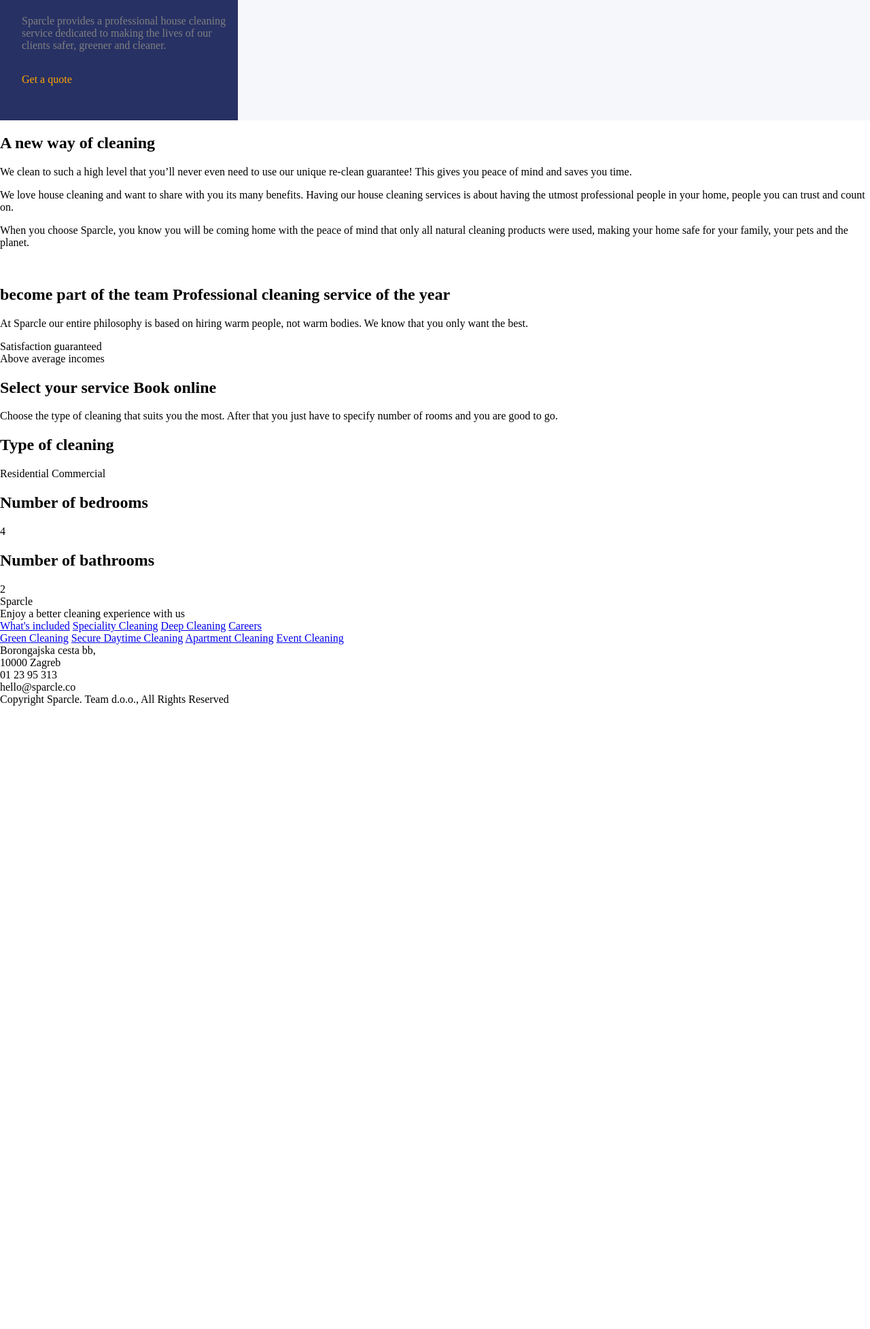
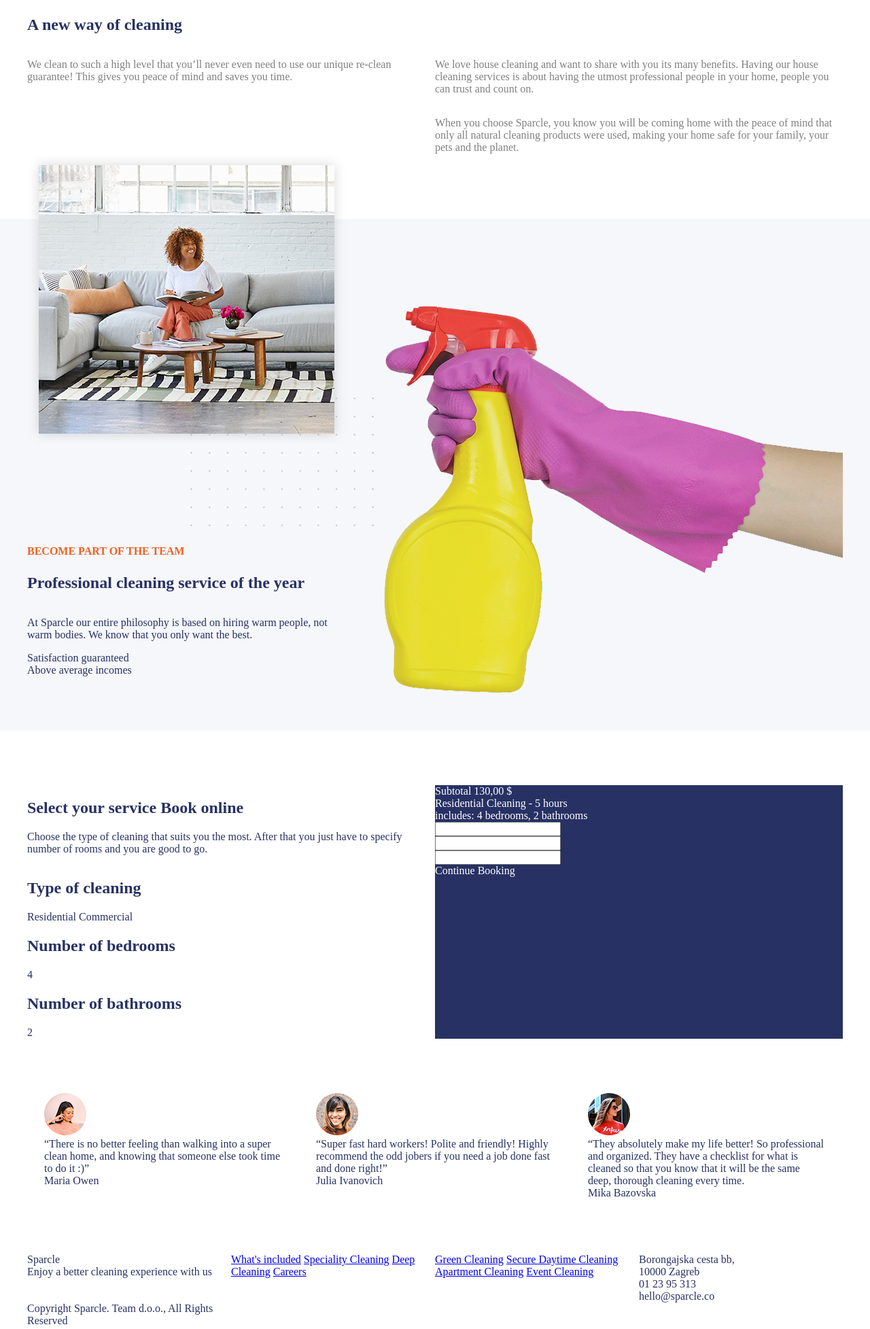
Before and after one commit to MaksNekrut/sparcle, a website: page index.html in a window 1280 px wide. Shown: the part 1523-3478 px from the top of the page at 68% size. Before the commit the page ends 2561 px from the top, so only its background shows below. Drawn offline with Linux system fonts and the light colour scheme; a web font is replaced by a local one.

Commit message:
section fix

```diff
--- a/index.html
+++ b/index.html
@@ -67,17 +67,20 @@
     </section>
 
     <section class="info">
+        <div class="info__container">
             <h2 class="info__title">A new way of cleaning</h2>
-        <p class="info__text">We clean to such a high level that you’ll never even need to use our unique re-clean guarantee! This gives you peace of mind and saves you time.</p>
-        <p class="info__text">We love house cleaning and want to share with you its many benefits. Having our house cleaning services is about having the utmost professional people in your home, people you can trust and count on.
+            <p class="info__text--left">We clean to such a high level that you’ll never even need to use our unique re-clean guarantee! This gives you peace of mind and saves you time.</p>
+            <p class="info__text--right">We love house cleaning and want to share with you its many benefits. Having our house cleaning services is about having the utmost professional people in your home, people you can trust and count on.
             </p>
-        <p class="info__text"> When you choose Sparcle, you know you will be coming home with the peace of mind that only all natural cleaning products were used, making your home safe for your family, your pets and the planet.</p>
+            <p class="info__text--bottom"> When you choose Sparcle, you know you will be coming home with the peace of mind that only all natural cleaning products were used, making your home safe for your family, your pets and the planet.</p>
+        </div>
     </section>
 
     <section class="cleaning">
         <div class="cleaning__container">
-            <img src="" alt="" class="cleaning__image_main">
-            <img src="" alt="" class="cleaning__image_right">
+            <img src="img/image.png" alt="img" class="cleaning__image--main">
+            <img src="img/dots.png" alt="img" class="cleaning__image--center">
+            <img src="img/color.png" alt="img" class="cleaning__image--right">
             <h2 class="cleaning__title">
                 <span>become part of the team</span>
                 Professional cleaning service
@@ -86,8 +89,8 @@
             <p class="cleaning__info">
                 At Sparcle our entire philosophy is based on hiring warm people, not warm bodies. We know that you only want the best.
             </p>
-            <div class="cleaning__point">Satisfaction guaranteed</div>
-            <div class="cleaning__point">Above average incomes</div>
+            <div class="cleaning__point--first">Satisfaction guaranteed</div>
+            <div class="cleaning__point--second">Above average incomes</div>
         </div>
     </section>
 
@@ -117,54 +120,59 @@
                     <div>2</div>
                 </div>
             </div>
-            <div class="price">
-                <div></div>
-                <div></div>
-                <div></div>
-                <div></div>
-                <div></div>
-                <div></div>
+            <div class="select__price">
+                <div>Subtotal 130,00 $</div>
+                <div>Residential Cleaning - 5 hours</div>
+                <div>includes: 4 bedrooms, 2 bathrooms</div>
+                <div><input type="text"></div>
+                <div><input type="text"></div>
+                <div><input type="text"></div>
+                <div>Continue Booking</div>
             </div>
         </div>
     </section>
 
     <section class="customers">
-        <div class="customers-card">
-            <div class="customers-card__logo"></div>
-            <div class="customers-card__text"></div>
-            <div class="customers-card__author"></div>
+        <div class="customers__container">
+            <div class="customers-card customers__item">
+                <div class="customers-card__logo"><img src="img/photo1.png" alt="img"></div>
+                <div class="customers-card__text">“There is no better feeling than walking into a super clean home, and knowing that someone else took time to do it :)”</div>
+                <div class="customers-card__author">Maria Owen</div>
             </div>
-        <div class="customers-card">
-                <div class="customers-card__logo"></div>
-                <div class="customers-card__text"></div>
-                <div class="customers-card__author"></div>
+            <div class="customers-card customers__item">
+                    <div class="customers-card__logo"><img src="img/photo2.png" alt="img"></div>
+                    <div class="customers-card__text">“Super fast hard workers! Polite and friendly! Highly recommend the odd jobers if you need a job done fast and done right!”</div>
+                    <div class="customers-card__author"> Julia Ivanovich</div>
             </div>
-        <div class="customers-card">
-                <div class="customers-card__logo"></div>
-                <div class="customers-card__text"></div>
-                <div class="customers-card__author"></div>
+            <div class="customers-card customers__item">
+                    <div class="customers-card__logo"><img src="img/photo3.png" alt="img"></div>
+                    <div class="customers-card__text">“They absolutely make my life better! So professional and organized. They have a checklist for what is cleaned so that you know that it will be the same deep, thorough cleaning every time. </div>
+                    <div class="customers-card__author">Mika Bazovska</div>
+            </div>
         </div>
     </section>
 
     <footer class="footer">
-        <div class="sparcle">
+        <div class="footer__container">
+
+            <div class="sparcle footer__sparcle">
                 <div class="sparcle__title">Sparcle</div>
                 <div class="sparcle__text">Enjoy a better cleaning experience with us</div>
                 <div class="sparcle__social"></div>
             </div>
-        <div class="house">
+            <div class="house footer__house">
                 <a href="#">What's included</a>
                 <a href="#">Speciality Cleaning</a>
                 <a href="#">Deep Cleaning</a>
                 <a href="#">Careers</a>
             </div>
-        <div class="Commercial">
+            <div class="commercial footer__commercial">
                 <a href="#">Green Cleaning</a>
                 <a href="#">Secure Daytime Cleaning</a>
                 <a href="#">Apartment Cleaning</a>
                 <a href="#">Event Cleaning</a>
             </div>
-        <div class="contact">
+            <div class="contact footer__contact">
                 <div class="contact__info">
                     Borongajska cesta bb,<br>
                     10000 Zagreb<br>
@@ -175,6 +183,7 @@
             <div class="footer__bottom">
                 Copyright Sparcle. Team d.o.o., All Rights Reserved
             </div>
+        </div>
     </footer>
 </body>
 </html>
--- a/sass/_card.scss
+++ b/sass/_card.scss
@@ -1,15 +1,22 @@
 .card {
     background-color: #f6f7fb;
     &__container {
+        display: grid;
+        grid-template-columns: 1fr 1fr;
         width: 1200px;
+        margin: 0 auto;
+        grid-gap: 1.5rem;
     }
     &__house {
+        margin: 3rem auto;
         width: 350px;
         height: 350px;
         background-color: #fff;
+        border-radius: 5px;
+        padding: 0 0.5rem;
     }
     &__house--blue {
-        background-color: #273164;
+        background-color: $color-blue;
         color: white;
     }
     .service {
--- /dev/null
+++ b/sass/_cleaning.scss
@@ -0,0 +1,82 @@
+.cleaning {
+    background-color: #f6f7fb;
+    max-height: fit-content;
+    &__container {
+        width: 1200px;
+        margin: 0 auto;
+        position: relative;
+        display: grid;
+        grid-template-columns: 1fr 1fr;
+        grid-template-rows: repeat(8, auto);
+    }
+    &__container:last-child {
+        margin-bottom: 5rem;
+    }
+    &__title {
+        grid-column: 1 / 2;
+        grid-row: 1 / 2;
+        color: $color-blue;
+        margin-top: 30rem;
+        span {
+            display: block;
+            color: #f45e1f;
+            font-size: 1rem;
+            text-transform: uppercase;
+            margin-bottom: 1.5rem;
+        }
+    }
+    &__info {
+        grid-column: 1 / 2;
+        grid-row: 2 / 3;
+        color: $color-blue;
+        font-weight: 100;
+    }
+    &__point--first {
+        grid-column: 1 / 2;
+        grid-row: 3 / 4;
+        color: $color-blue;
+        position: relative;
+        &::before {
+            content: '';
+            position: absolute;
+            top: 0;
+            left: 0;
+            width: 100%;
+            height: 100%;
+            background: green;
+            -webkit-clip-path: polygon(45% 64%, 84% 14%, 100% 28%, 47% 100%, 0 49%, 15% 32%);
+            clip-path: polygon(45% 64%, 84% 14%, 100% 28%, 47% 100%, 0 49%, 15% 32%);
+            -webkit-transform: scale(0);
+            transform: scale(0);
+            -webkit-transition: transform .3s;
+            transition: transform .3s;
+        }
+    }
+    &__point--second {
+        grid-column: 1 / 2;
+        grid-row: 4 / 5;
+        color: $color-blue;
+        margin-bottom: 5rem;
+    }
+    &__image--right {
+            grid-column: 2 / 3;
+            grid-row: 1 / 5;
+            color: $color-blue;
+    }
+    &__image--main {
+        position: absolute;
+        top: 0;
+        left: 0;
+        margin-top: -6rem;
+        margin-left: 0;
+        padding: 0;
+    }
+    &__image--center {
+        position: absolute;
+        top: 35%;
+        left: 20%;
+    }
+    &__image--right {
+        margin: 8rem 0 0 5rem;
+    }
+}
--- /dev/null
+++ b/sass/_customers.scss
@@ -0,0 +1,14 @@
+.customers {
+    color: $color-blue;
+    &__container {
+        width: 1200px;
+        margin: 5rem auto;
+        display: flex;
+        justify-content: space-around;
+    }
+    &__item {
+        width: 350px;
+        max-height: max-content;
+        background-color: $color-white;
+    }
+}
--- /dev/null
+++ b/sass/_footer.scss
@@ -0,0 +1,30 @@
+.footer {
+    color: $color-blue;
+    &__container {
+        width: 1200px;
+        margin: 3rem auto;
+        display: grid;
+        grid-template-columns: 1fr 1fr 1fr 1fr;
+        grid-template-rows: auto auto;
+    }
+    &__sparcle {
+        grid-column: 1 / 2;
+        grid-row: 1 / 2;
+    }
+    &__house {
+        grid-column: 2 / 3;
+        grid-row: 1 / 2;
+    }
+    &__commercial {
+        grid-column: 3 / 4;
+        grid-row: 1 / 2;
+    }
+    &__contact {
+        grid-column: 4 / 5;
+        grid-row: 1 / 2;
+    }
+    &__bottom {
+        grid-column: 1 / 2;
+        grid-row: 2 / 3;
+    }
+}
--- /dev/null
+++ b/sass/_info.scss
@@ -0,0 +1,29 @@
+.info {
+    background-color: $color-white;
+    color: gray;
+    &__container {
+        width: 1200px;
+        margin: 5rem auto;
+        display: grid;
+        grid-template-columns: 1fr 1fr;
+        grid-template-rows: auto auto auto;
+    }
+    &__title {
+        grid-column: 1 / 2;
+        grid-row: 1 / 2;
+        color: $color-blue;
+    }
+    &__text--left {
+        grid-column: 1 / 2;
+        grid-row: 2 / 3;
+    }
+    &__text--right {
+        grid-column: 2 / 3;
+        grid-row: 2 / 3;
+    }
+    &__text--bottom {
+        grid-column: 2 / 3;
+        grid-row: 3 / 4;
+    }
+
+}
--- /dev/null
+++ b/sass/_select.scss
@@ -0,0 +1,25 @@
+.select {
+    color: $color-blue;
+    background-color: $color-white;
+    &__container {
+        width: 1200px;
+        margin: 0 auto;
+        display: grid;
+        grid-template-columns: 1fr 1fr;
+        grid-template-rows: repeat(6, auto);
+    }
+    &__top {
+        grid-column: 1 / 2;
+        grid-row: 1 / 4;
+    }
+    &__bottom {
+        grid-column: 1 / 2;
+        grid-row: 4 / 7;
+    }
+    &__price {
+        grid-column: 2 / 3;
+        grid-row: 1 / 7;
+        color: $color-white;
+        background-color: $color-blue;
+    }
+}
--- a/sass/_variables.scss
+++ b/sass/_variables.scss
@@ -1 +1,2 @@
 $color-white: #fff;
+$color-blue: #273164;
--- a/sass/style.scss
+++ b/sass/style.scss
@@ -1,7 +1,11 @@
+@import "variables";
 @import "header.scss";
-@import "variables.scss";
 @import "card.scss";
-
+@import "info.scss";
+@import "cleaning";
+@import "select";
+@import "customers";
+@import "footer";
 
 html {
     box-sizing: border-box;
```
Also changed, not shown: sass/_header.scss (+12 -12 lines), css/style.css, css/style.min.css, img/dots.png (added), 1 other file. Lines whose indentation alone changed are shown as unchanged.
